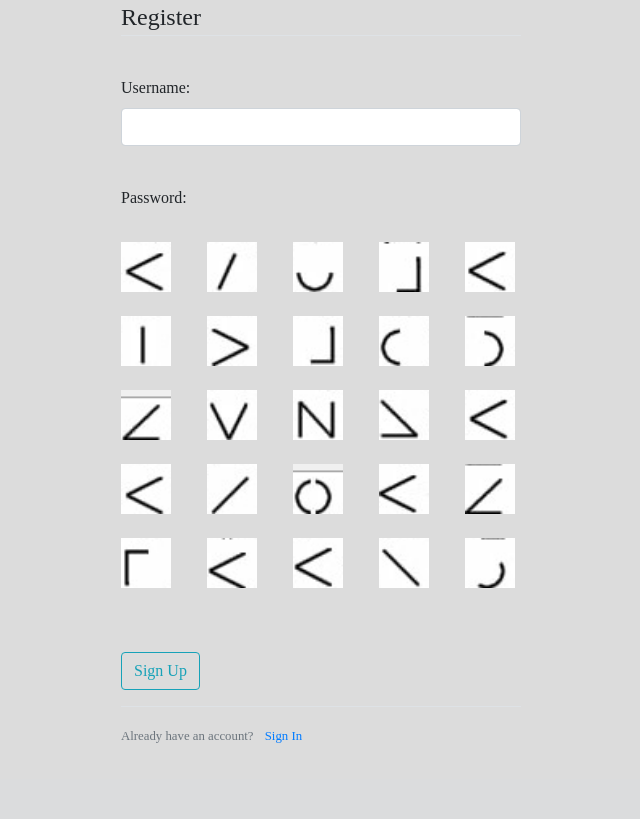
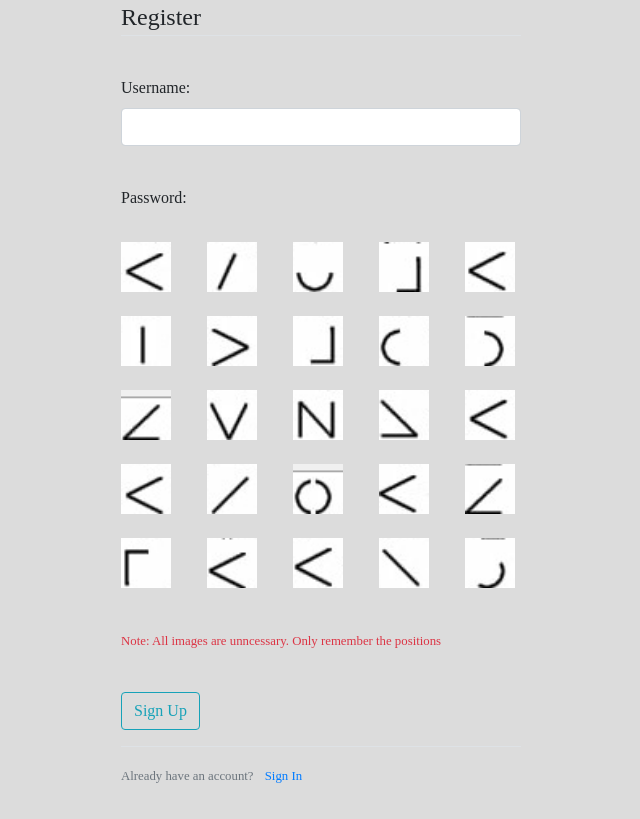
Before and after one commit to mohith7548/Graphical-Password-User-Authentincation, a Django app: page /register/ in a window 1280 px wide. Shown: the part 89-908 px from the top of the page, without its empty margins (319-959 px from the left). Before the commit the page ends 832 px from the top, so only its background shows below. Run offline with Django 3.2, Linux system fonts and the light colour scheme; some libraries are stand-ins or nearby versions; some web fonts are replaced.

Commit message:
NOTE added in register.html

```diff
--- a/templates/register.html
+++ b/templates/register.html
@@ -22,11 +22,19 @@ Register Page
             <br>
             {% include 'pwd.html' %}
 
+
+            <div class="form-group">
+                <small class="text-danger">
+                    Note: All images are unncessary. Only remember the positions
+                </small>
+            </div>
+
             <br>
 
             <div class="form-group">
                 <button type="submit" class="btn btn-outline-info">Sign Up</button>
             </div>
+
         </form>
         <div class="border-top pt-3">
             <small class="text-muted">
```
